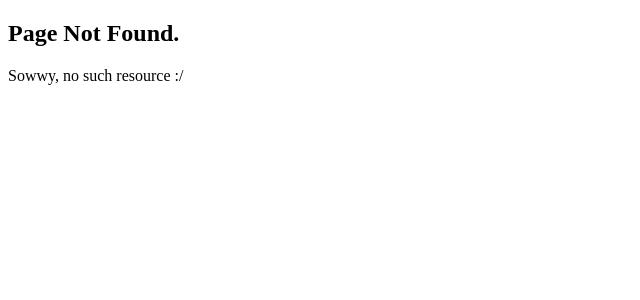
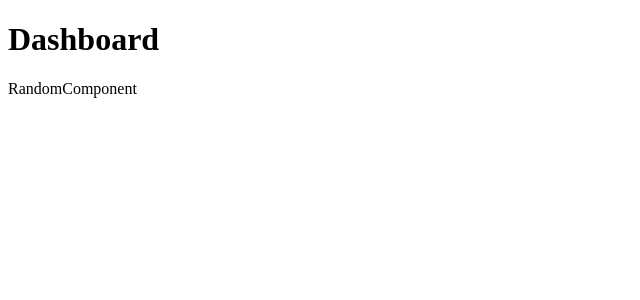
Before and after one commit to Tatyana-OA/nextjs-14-demo, a Next.js app: page /dashboard in a window 1280 px wide. Before the commit this address had no page. Shown: the top 300 px of the page, without its empty margins (0-640 px from the left). Built offline with nearby package versions, Linux system fonts and the light colour scheme.

Commit message:
Pages organization, private pages, file colocation and route groups

```diff
--- /dev/null
+++ b/src/app/_lib/format-date.ts
@@ -0,0 +1,3 @@
+function formatDate() {
+  console.log("Placeholder for a utility function");
+}
--- /dev/null
+++ b/src/app/components/RandomComponent.tsx
@@ -0,0 +1,7 @@
+import React from "react";
+
+const RandomComponent = () => {
+  return <div>RandomComponent</div>;
+};
+
+export default RandomComponent;
--- /dev/null
+++ b/src/app/dashboard/page.tsx
@@ -0,0 +1,13 @@
+import React from "react";
+import RandomComponent from "../components/RandomComponent";
+
+const Dashboard = () => {
+  return (
+    <div>
+      <h1>Dashboard</h1>
+      <RandomComponent />
+    </div>
+  );
+};
+
+export default Dashboard;
```
Also changed, not shown: src/app/(auth)/forgot-password/page.tsx (added, +7 -0 lines), src/app/(auth)/login/page.tsx (added, +7 -0 lines), src/app/(auth)/register/page.tsx (added, +7 -0 lines), src/app/_lib/page.tsx (added, +12 -0 lines), src/app/dashboard/line-chart.tsx (added, +7 -0 lines).
